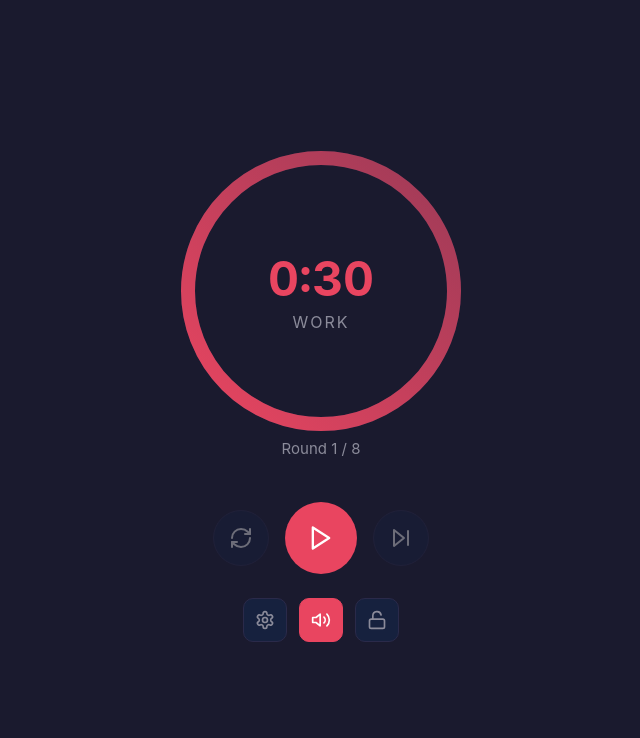
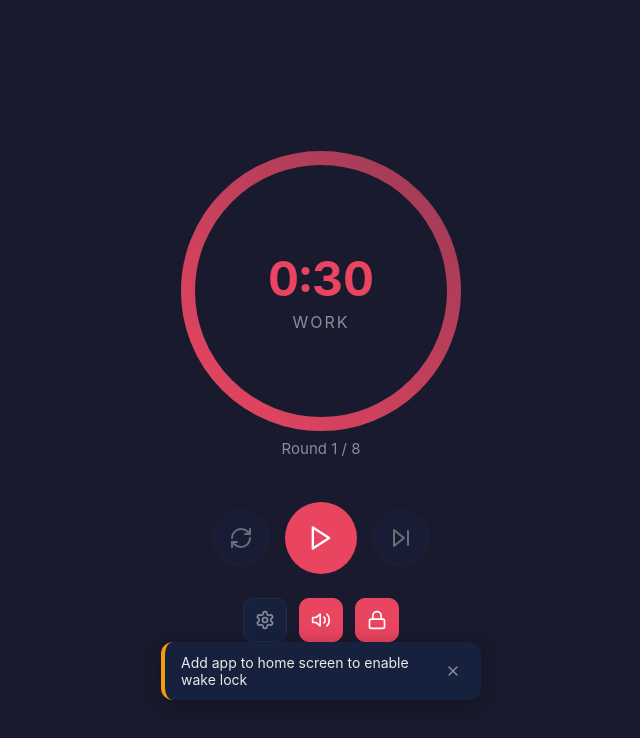
Before and after one commit to nbn22385/workout-timer, a React (Vite) app: page / in a window 1280 px wide. Both pictures are taken after a click on the button 696 px from the left and 619 px from the top of the page. Shown: the top 738 px of the page, without its empty margins (319-959 px from the left). Built offline with nearby package versions, Linux system fonts and the light colour scheme.

Commit message:
Add toast notifications and PWA detection for wake lock

```diff
--- a/src/App.tsx
+++ b/src/App.tsx
@@ -2,9 +2,11 @@ import { useState, useCallback, useEffect } from 'react';
 import { CircularRing } from './components/CircularRing';
 import { Settings } from './components/Settings';
 import { Icon } from './components/Icon';
+import { Toast } from './components/Toast';
 import { useTimer } from './hooks/useTimer';
 import { useSound } from './hooks/useSound';
 import { useWakeLock } from './hooks/useWakeLock';
+import { useToast } from './hooks/useToast';
 import type { TimerConfig, Settings as SettingsType, Preset } from './types';
 import { DEFAULT_SIMPLE_CONFIG } from './types';
 import { THEMES } from './themes';
@@ -31,7 +33,8 @@ function App() {
     endBeep,
   });
 
-  const { requestWakeLock, releaseWakeLock } = useWakeLock(wakeLock);
+  const { requestWakeLock, releaseWakeLock, isSupported: wakeLockSupported } = useWakeLock(wakeLock);
+  const { toasts, showToast, removeToast } = useToast();
 
   const handleCountdown = useCallback(
     (remainingTime: number) => {
@@ -178,13 +181,31 @@ function App() {
           </button>
         <button
           className={`toggle-btn ${wakeLock ? 'active' : ''}`}
+          disabled={!wakeLockSupported}
           onClick={async () => {
+            // Check if running as standalone PWA
+            const isStandalone = window.matchMedia('(display-mode: standalone)').matches ||
+                                 (window.navigator as any).standalone === true;
+
+            if (!isStandalone) {
+              showToast('Add app to home screen to enable wake lock', 'warning');
+              return;
+            }
+
             const newWakeLock = !settings.wakeLock;
             handleSettingsChange({ wakeLock: newWakeLock });
+
             if (newWakeLock) {
+              try {
                 await requestWakeLock();
+                showToast('Screen will stay on during workout', 'success');
+              } catch (err) {
+                handleSettingsChange({ wakeLock: false });
+                showToast('Could not enable wake lock', 'error');
+              }
             } else {
               await releaseWakeLock();
+              showToast('Wake lock disabled', 'info');
             }
           }}
         >
@@ -205,6 +226,7 @@ function App() {
           onSettingsChange={handleSettingsChange}
         />
       )}
+      <Toast toasts={toasts} onRemove={removeToast} />
     </div>
   );
 }
--- /dev/null
+++ b/src/components/Toast.css
@@ -0,0 +1,74 @@
+.toast-container {
+  position: fixed;
+  bottom: 100px;
+  left: 50%;
+  transform: translateX(-50%);
+  display: flex;
+  flex-direction: column-reverse;
+  gap: 8px;
+  z-index: 1000;
+  pointer-events: none;
+}
+
+.toast {
+  display: flex;
+  align-items: center;
+  gap: 12px;
+  padding: 12px 16px;
+  border-radius: 12px;
+  background: var(--color-card);
+  color: var(--color-text);
+  box-shadow: 0 4px 20px rgba(0, 0, 0, 0.3);
+  pointer-events: auto;
+  animation: slideUp 0.3s ease;
+  max-width: 320px;
+}
+
+.toast-success {
+  border-left: 4px solid var(--color-rest);
+}
+
+.toast-error {
+  border-left: 4px solid var(--color-accent);
+}
+
+.toast-info {
+  border-left: 4px solid var(--color-other);
+}
+
+.toast-warning {
+  border-left: 4px solid #f59e0b;
+}
+
+.toast-message {
+  flex: 1;
+  font-size: 14px;
+}
+
+.toast-close {
+  background: transparent;
+  border: none;
+  color: var(--color-text-muted);
+  cursor: pointer;
+  padding: 4px;
+  display: flex;
+  align-items: center;
+  justify-content: center;
+  border-radius: 4px;
+}
+
+.toast-close:hover {
+  background: var(--color-bg);
+  color: var(--color-text);
+}
+
+@keyframes slideUp {
+  from {
+    opacity: 0;
+    transform: translateY(20px);
+  }
+  to {
+    opacity: 1;
+    transform: translateY(0);
+  }
+}
--- /dev/null
+++ b/src/components/Toast.tsx
@@ -0,0 +1,25 @@
+import type { Toast as ToastType } from '../hooks/useToast';
+import { Icon } from './Icon';
+import './Toast.css';
+
+interface ToastProps {
+  toasts: ToastType[];
+  onRemove: (id: string) => void;
+}
+
+export function Toast({ toasts, onRemove }: ToastProps) {
+  if (toasts.length === 0) return null;
+
+  return (
+    <div className="toast-container">
+      {toasts.map((toast) => (
+        <div key={toast.id} className={`toast toast-${toast.type}`}>
+          <span className="toast-message">{toast.message}</span>
+          <button className="toast-close" onClick={() => onRemove(toast.id)}>
+            <Icon name="x" size={16} />
+          </button>
+        </div>
+      ))}
+    </div>
+  );
+}
--- /dev/null
+++ b/src/hooks/useToast.ts
@@ -0,0 +1,33 @@
+import { useState, useCallback } from 'react';
+
+export interface Toast {
+  id: string;
+  message: string;
+  type: 'success' | 'error' | 'info' | 'warning';
+  duration?: number;
+}
+
+export function useToast() {
+  const [toasts, setToasts] = useState<Toast[]>([]);
+
+  const showToast = useCallback((message: string, type: Toast['type'] = 'info', duration = 3000) => {
+    const id = Math.random().toString(36).substr(2, 9);
+    const toast: Toast = { id, message, type, duration };
+
+    setToasts((prev) => [...prev, toast]);
+
+    if (duration > 0) {
+      setTimeout(() => {
+        setToasts((prev) => prev.filter((t) => t.id !== id));
+      }, duration);
+    }
+
+    return id;
+  }, []);
+
+  const removeToast = useCallback((id: string) => {
+    setToasts((prev) => prev.filter((t) => t.id !== id));
+  }, []);
+
+  return { toasts, showToast, removeToast };
+}
--- a/src/hooks/useWakeLock.ts
+++ b/src/hooks/useWakeLock.ts
@@ -3,10 +3,14 @@ import { useState, useEffect, useCallback, useRef } from 'react';
 export function useWakeLock(enabled: boolean) {
   const [isActive, setIsActive] = useState(false);
   const wakeLockRef = useRef<WakeLockSentinel | null>(null);
+  const isSupported = 'wakeLock' in navigator;
 
   const requestWakeLock = useCallback(async () => {
+    if (!isSupported) {
+      throw new Error('Wake Lock API not supported');
+    }
+
     try {
-      if ('wakeLock' in navigator) {
       // Release existing wake lock if any
       if (wakeLockRef.current) {
         try {
@@ -24,12 +28,12 @@ export function useWakeLock(enabled: boolean) {
         setIsActive(false);
         wakeLockRef.current = null;
       });
-      }
     } catch (err) {
       console.error('Wake lock error:', err);
       setIsActive(false);
+      throw err;
     }
-  }, []);
+  }, [isSupported]);
 
   const releaseWakeLock = useCallback(async () => {
     if (wakeLockRef.current) {
@@ -59,5 +63,5 @@ export function useWakeLock(enabled: boolean) {
     };
   }, [enabled, requestWakeLock]);
 
-  return { isActive, requestWakeLock, releaseWakeLock };
+  return { isActive, isSupported, requestWakeLock, releaseWakeLock };
 }
```
Lines whose indentation alone changed are shown as unchanged.
